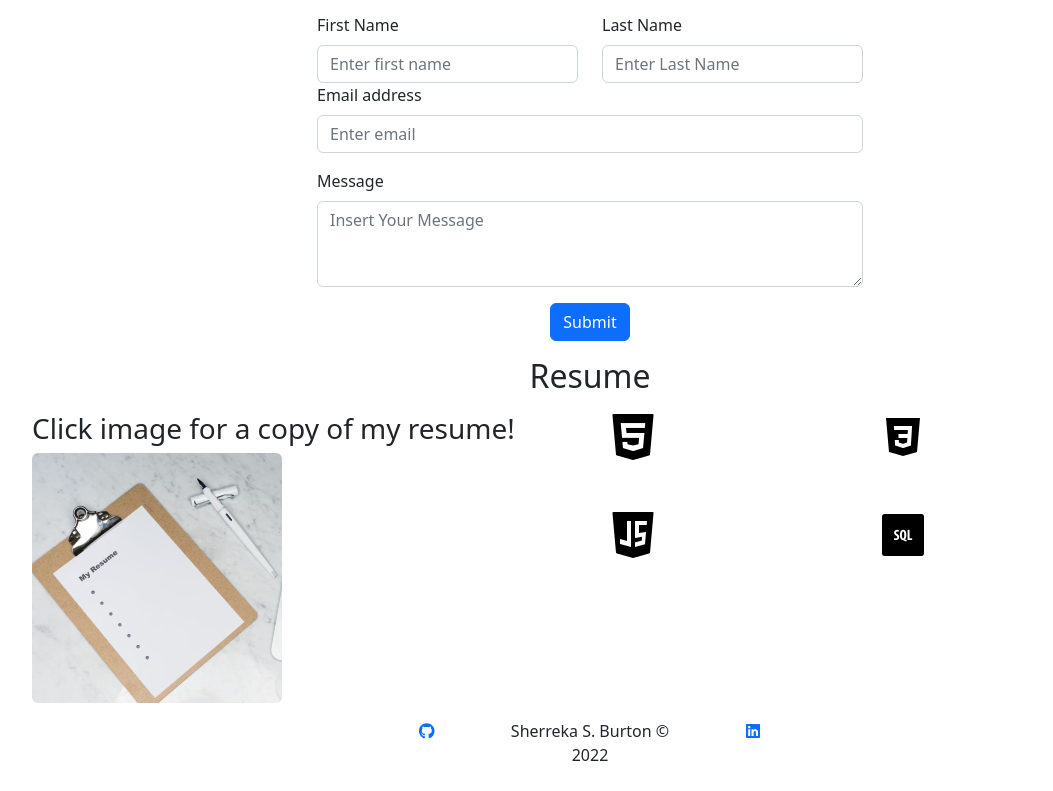
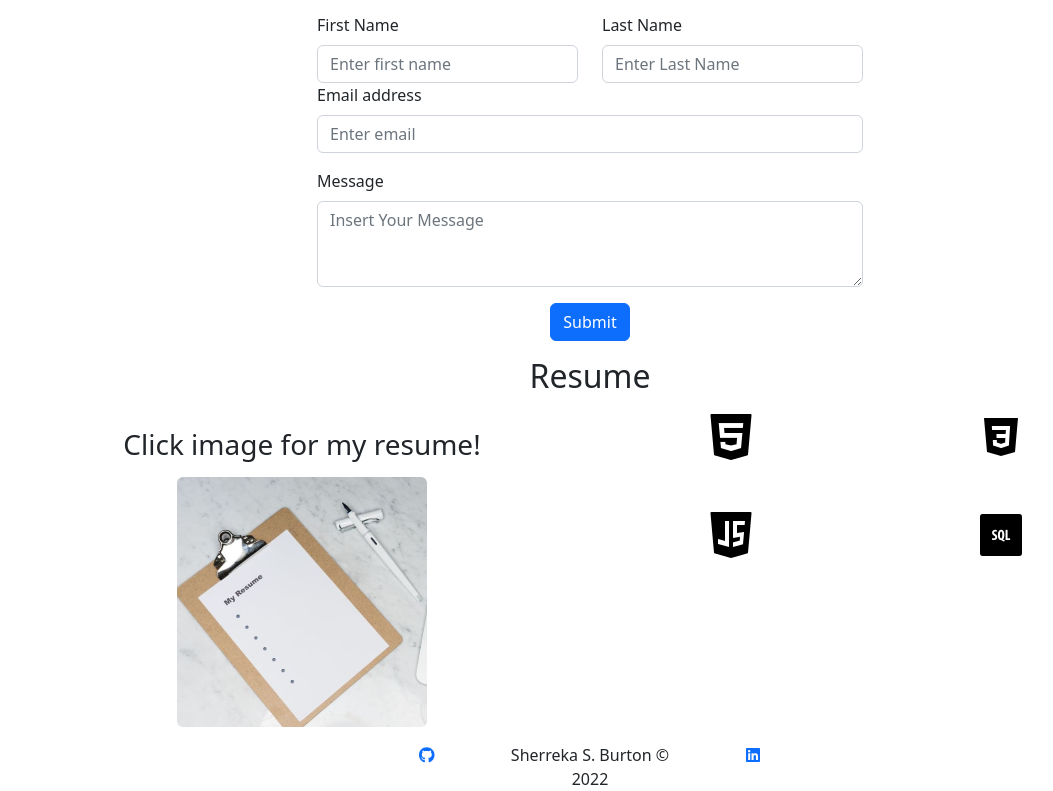
Before and after one commit to ssbbgm/react-portfolio, a React (Create React App) app: page / in a window 1280 px wide. Shown: the part 1964-2755 px from the top of the page, without its empty margins (50-1103 px from the left). Before the commit the page ends 2731 px from the top, so only its background shows below. Built offline with nearby package versions, Linux system fonts and the light colour scheme.

Commit message:
centered image on resume part

```diff
--- a/src/components/Resume.js
+++ b/src/components/Resume.js
@@ -15,26 +15,28 @@ function Resume() {
     <h2 className='text-center mt-3' id='about'>Resume</h2>
       <Row className='me-auto mt-3'>
         <Col>
-            <h3>Click image for a copy of my resume!</h3>
-            <a href='https://drive.google.com/file/d/1IHTezjZatwZdYPpu41erNZ6eqANcyvor/view?usp=sharing' target='_blank' rel='noreferrer'><Image src={resume}  rounded/></a>
+            <h3 className='text-center mt-3'>Click image for my resume!</h3>
+            <div className='text-center mt-3'>
+                <a href='https://drive.google.com/file/d/1IHTezjZatwZdYPpu41erNZ6eqANcyvor/view?usp=sharing' target='_blank' rel='noreferrer'><Image src={resume}  rounded/></a>
+            </div>
         </Col>
         <Col>
             <Container>
                 <Row>
-                    <Col>
+                    <Col style={{ display: 'flex', justifyContent: 'center'}}>
                         <Image src={html}/>
                     </Col>
-                    <Col>
+                    <Col style={{ display: 'flex', justifyContent: 'center'}}>
                         <Image src={css} />
                     </Col>
                 </Row>
             </Container>
             <Container className='mt-5'>
                 <Row>
-                    <Col>
+                    <Col style={{ display: 'flex', justifyContent: 'center'}}>
                         <Image src={javascript}/>
                     </Col>
-                    <Col>
+                    <Col style={{ display: 'flex', justifyContent: 'center'}}>
                         <Image src={sql}/>
                     </Col>
                 </Row>
```
